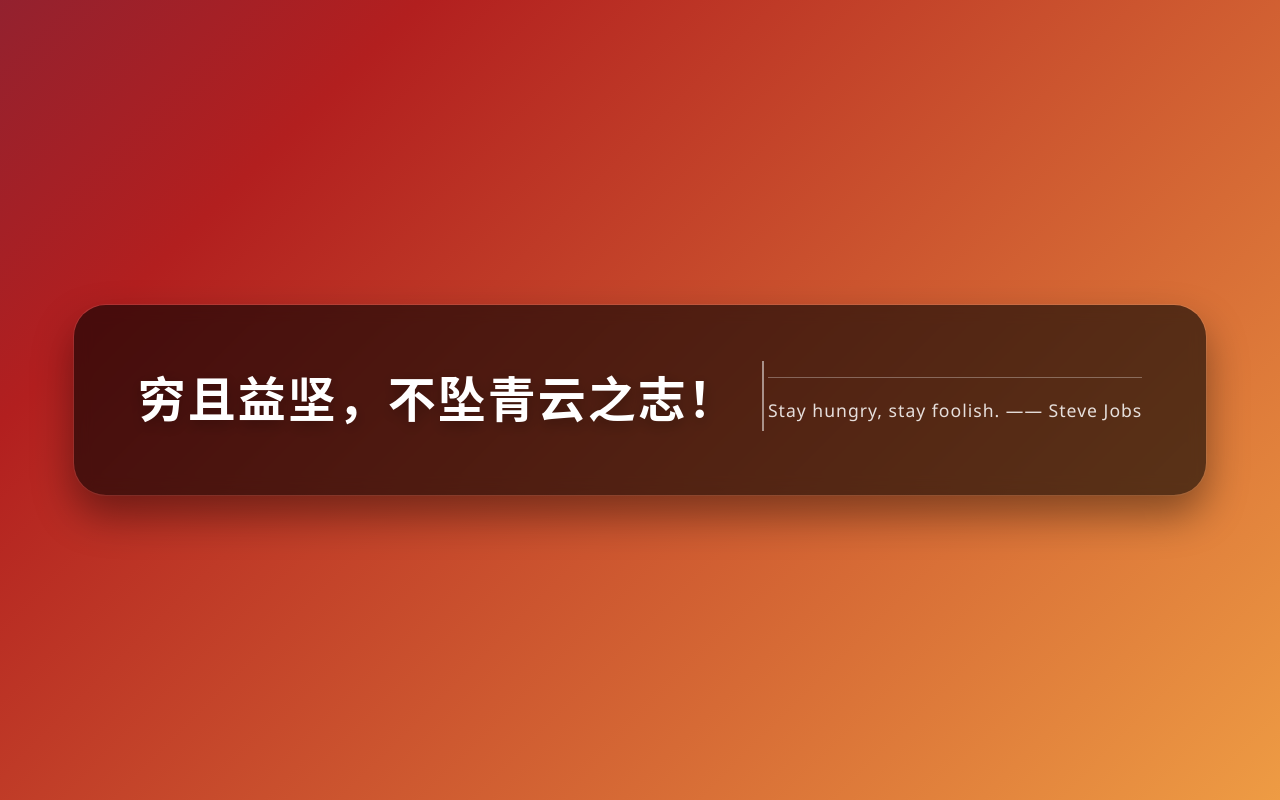
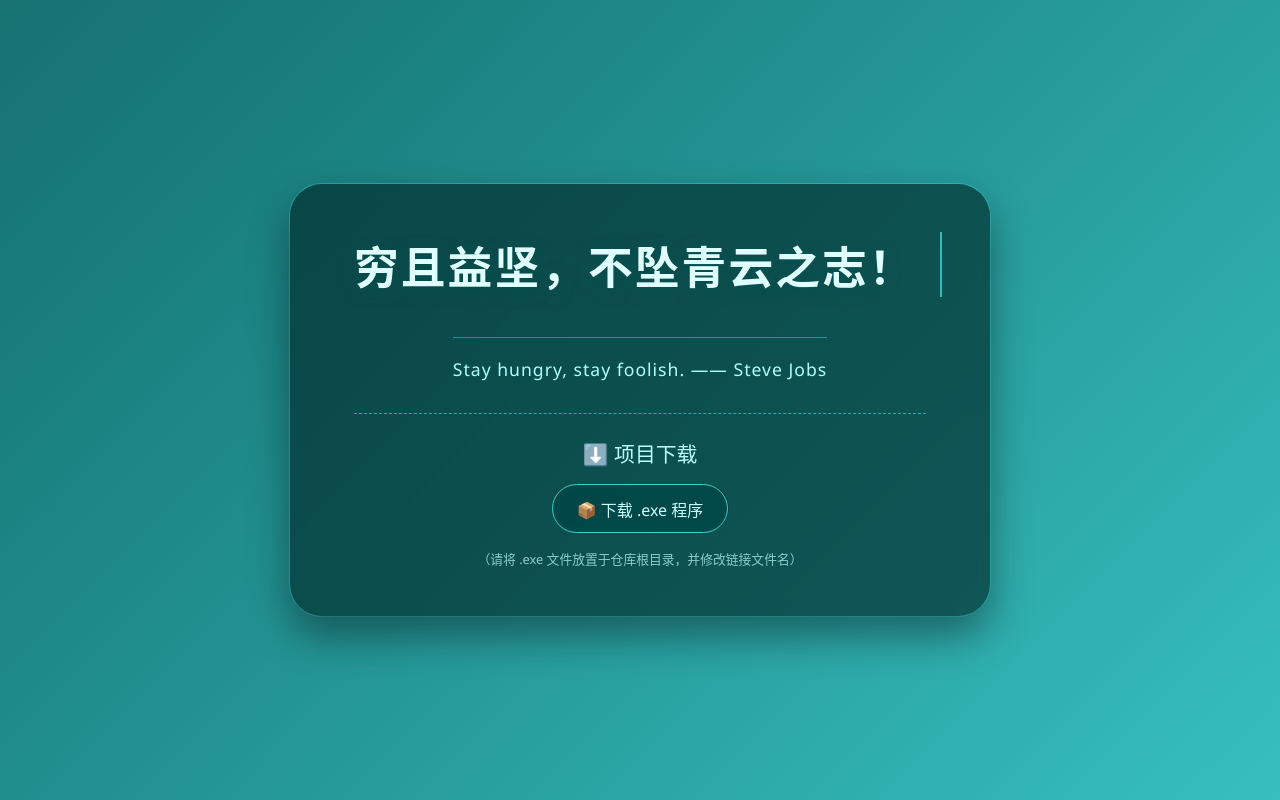
Before and after one commit to yzwwwwww/yzwwwwww.github.io, a plain HTML site: page index.html in a window 1280 px wide. Drawn offline with Linux system fonts and the light colour scheme.

Commit message:
index.html

```diff
--- a/index.html
+++ b/index.html
@@ -13,7 +13,7 @@
 
         body {
             height: 100vh;
-            background: linear-gradient(135deg, #1a2a6c, #b21f1f, #fdbb4d);
+            background: linear-gradient(135deg, #0b3b3b, #1a7f7f, #3ecfcf);
             background-size: 200% 200%;
             animation: gradientShift 12s ease infinite;
             display: flex;
@@ -29,13 +29,15 @@
         }
 
         .card {
-            background: rgba(0, 0, 0, 0.6);
+            background: rgba(0, 40, 40, 0.65);
             backdrop-filter: blur(8px);
             border-radius: 2rem;
             padding: 3rem 4rem;
-            box-shadow: 0 20px 40px rgba(0, 0, 0, 0.4), 0 0 0 1px rgba(255, 255, 255, 0.1);
+            box-shadow: 0 20px 40px rgba(0, 0, 0, 0.4), 0 0 0 1px rgba(80, 255, 255, 0.3);
             text-align: center;
             transition: transform 0.3s ease;
+            max-width: 90%;
+            width: 700px;
         }
 
         .card:hover {
@@ -43,13 +45,13 @@
         }
 
         h1 {
-            font-size: 3rem;
+            font-size: 2.8rem;
             font-weight: 600;
-            color: #fff;
-            text-shadow: 0 4px 15px rgba(0, 0, 0, 0.3);
+            color: #e0ffff;
+            text-shadow: 0 4px 15px rgba(0, 80, 80, 0.6);
             letter-spacing: 2px;
             margin-bottom: 1rem;
-            border-right: 2px solid rgba(255, 255, 255, 0.5);
+            border-right: 2px solid rgba(80, 255, 255, 0.6);
             padding-right: 1.5rem;
             display: inline-block;
             white-space: nowrap;
@@ -57,28 +59,71 @@
 
         .sub {
             margin-top: 1.5rem;
-            color: rgba(255, 255, 255, 0.85);
+            color: #b0ffff;
             font-size: 1.1rem;
             letter-spacing: 1px;
-            border-top: 1px solid rgba(255, 255, 255, 0.3);
+            border-top: 1px solid rgba(80, 255, 255, 0.4);
             padding-top: 1.2rem;
             display: inline-block;
+        }
+
+        .download-section {
+            margin-top: 2rem;
+            padding-top: 1.5rem;
+            border-top: 1px dashed rgba(80, 255, 255, 0.5);
+        }
+
+        .download-title {
+            font-size: 1.3rem;
+            color: #b8ffff;
+            margin-bottom: 1rem;
+            font-weight: 500;
+        }
+
+        .download-links {
+            display: flex;
+            flex-wrap: wrap;
+            justify-content: center;
+            gap: 1rem;
+        }
+
+        .download-btn {
+            display: inline-block;
+            background: rgba(0, 80, 80, 0.7);
+            color: #ccffff;
+            text-decoration: none;
+            padding: 0.7rem 1.5rem;
+            border-radius: 2rem;
+            font-weight: 500;
+            backdrop-filter: blur(4px);
+            transition: all 0.2s ease;
+            border: 1px solid #3ecfcf;
+        }
+
+        .download-btn:hover {
+            background: #2a9f9f;
+            color: #ffffff;
+            transform: translateY(-2px);
+            box-shadow: 0 5px 12px rgba(0, 200, 200, 0.4);
         }
 
         @media (max-width: 600px) {
             .card {
                 padding: 2rem 1.5rem;
-                margin: 1rem;
             }
             h1 {
                 font-size: 1.8rem;
                 white-space: normal;
                 border-right: none;
                 padding-right: 0;
-                border-bottom: 2px solid rgba(255, 255, 255, 0.5);
+                border-bottom: 2px solid rgba(80, 255, 255, 0.6);
                 padding-bottom: 0.5rem;
             }
             .sub {
+                font-size: 0.9rem;
+            }
+            .download-btn {
+                padding: 0.5rem 1.2rem;
                 font-size: 0.9rem;
             }
         }
@@ -88,6 +133,17 @@
     <div class="card">
         <h1>穷且益坚，不坠青云之志！</h1>
         <div class="sub">Stay hungry, stay foolish. —— Steve Jobs</div>
+
+        <div class="download-section">
+            <div class="download-title">⬇️ 项目下载</div>
+            <div class="download-links">
+                <!-- 假设你的 .exe 文件名为 project.exe，放在仓库根目录 -->
+                <a href="project.exe" class="download-btn" download>📦 下载 .exe 程序</a>
+                <!-- 如果有多个文件，可以继续添加 -->
+                <!-- <a href="other.exe" class="download-btn">⚙️ 其他工具</a> -->
+            </div>
+            <p style="font-size:0.8rem; margin-top:1rem; color:#8ccccc;">（请将 .exe 文件放置于仓库根目录，并修改链接文件名）</p>
+        </div>
     </div>
 </body>
 </html>
```
